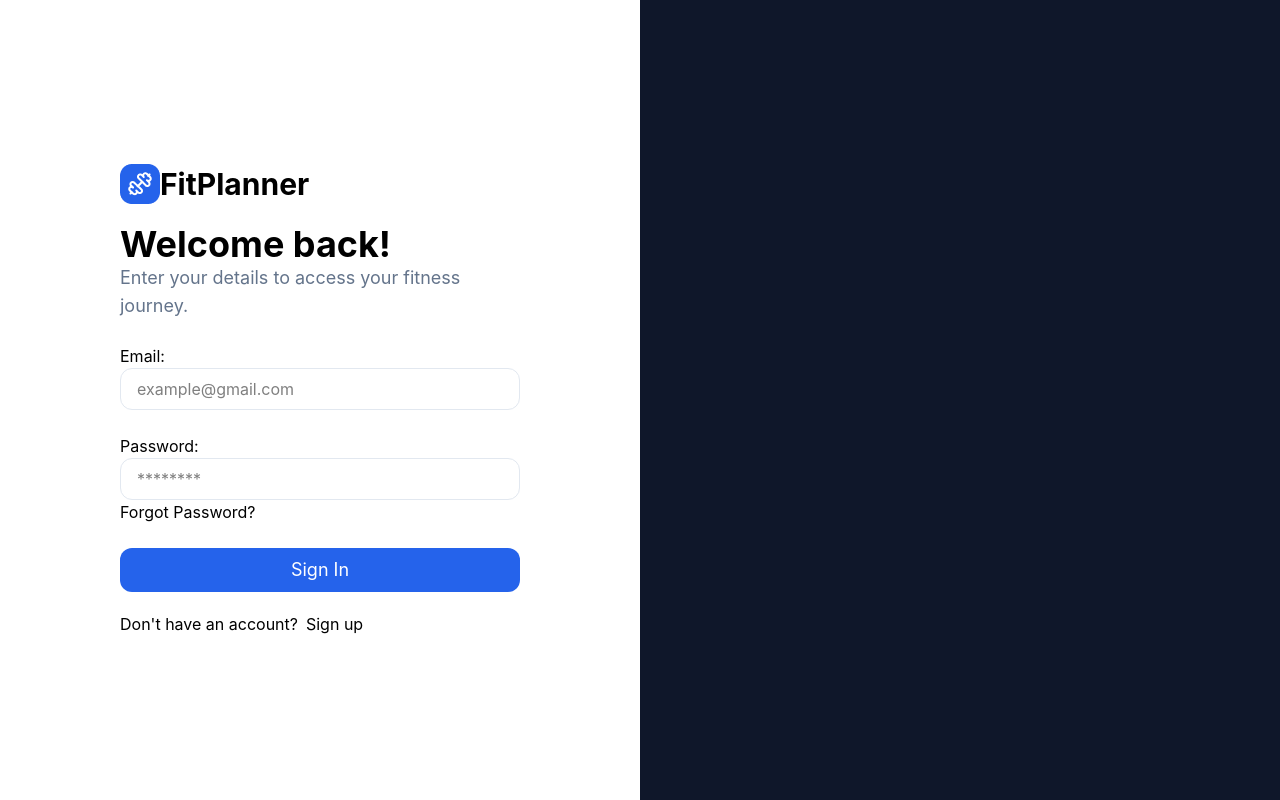
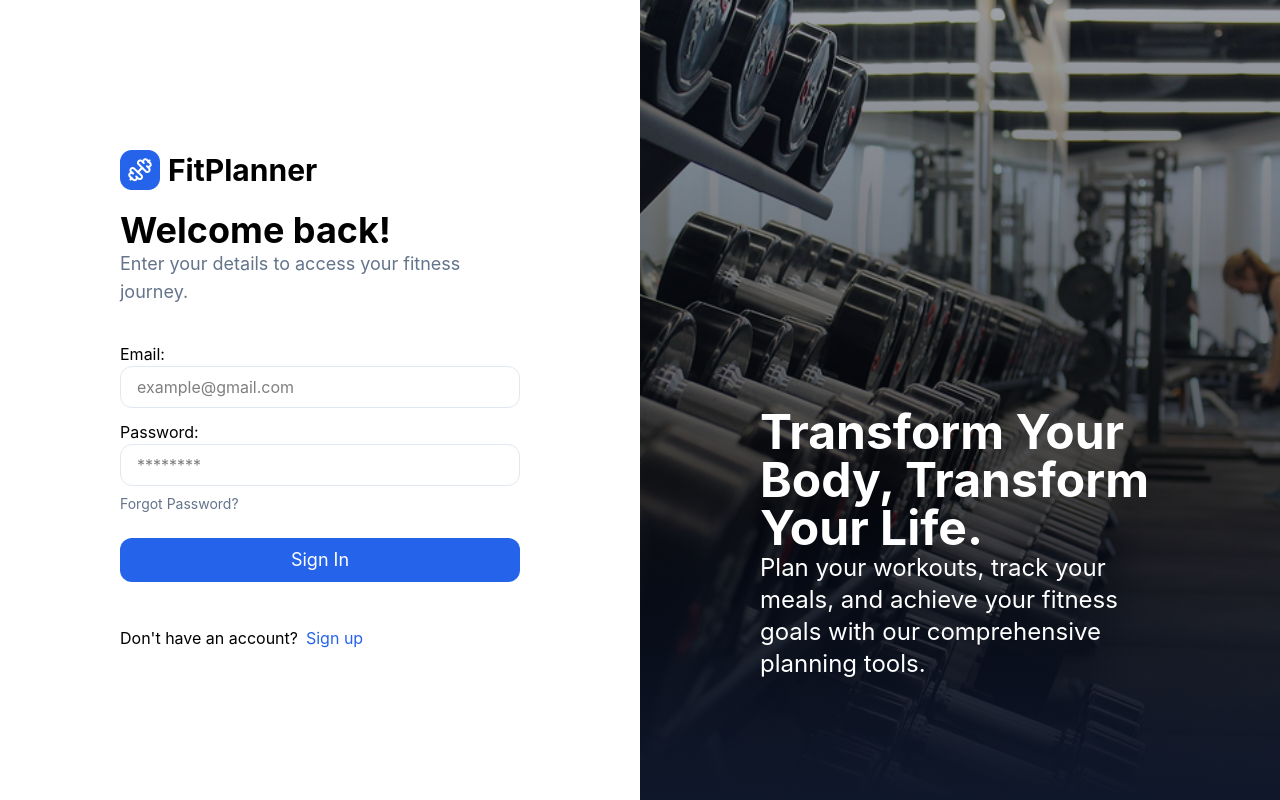
Before and after one commit to acesescon/FitPlaner, a React (Vite) app: page / in a window 1280 px wide. Built offline with nearby package versions, Linux system fonts and the light colour scheme.

Commit message:
login complete

```diff
--- /dev/null
+++ b/api/routes/login.js
@@ -0,0 +1,70 @@
+import { supabase } from "@/lib/supabase";
+import bcrypt from "bcryptjs";
+import jwt from "jsonwebtoken";
+
+export async function POST(req) {
+    try {
+        const body = await req.json();
+
+        const { email, password } = body;
+
+        if (!email || !password) {
+        return Response.json(
+            { error: "Email and password required" },
+            { status: 400 }
+        );
+        }
+
+        // find user
+        const { data: user, error } = await supabase
+        .from("users")
+        .select("*")
+        .eq("email", email)
+        .single();
+
+        if (error || !user) {
+        return Response.json(
+            { error: "Invalid credentials" },
+            { status: 401 }
+        );
+        }
+
+        // compare password
+        const validPassword = await bcrypt.compare(
+        password,
+        user.password_hash
+        );
+
+        if (!validPassword) {
+        return Response.json(
+            { error: "Invalid credentials" },
+            { status: 401 }
+        );
+        }
+
+        // create jwt
+        const token = jwt.sign(
+        {
+            id: user.id,
+            email: user.email,
+        },
+        process.env.JWT_SECRET,
+        { expiresIn: "7d" }
+        );
+
+        return Response.json({
+        message: "Login successful",
+        token,
+        user: {
+            id: user.id,
+            email: user.email,
+        },
+        });
+
+    } catch (err) {
+        return Response.json(
+        { error: err },
+        { status: 500 }
+        );
+    }
+}
--- a/package.json
+++ b/package.json
@@ -12,6 +12,8 @@
   "dependencies": {
     "@supabase/supabase-js": "^2.106.0",
     "@tailwindcss/vite": "^4.3.0",
+    "bcryptjs": "^3.0.3",
+    "jsonwebtoken": "^9.0.3",
     "react": "^19.2.5",
     "react-dom": "^19.2.5",
     "tailwindcss": "^4.3.0"
--- a/src/components/Login.jsx
+++ b/src/components/Login.jsx
@@ -1,45 +1,115 @@
+import { useState } from 'react'
 import logo from '../assets/FitPlanner_icon.png'
+import login_bg from '../assets/login_bg.png'
 
 export default function Login() {
+    const [email, setEmail] = useState('')
+    const [password, setPassword] = useState('')
+    const [error, setError] = useState('')
+    const [loading, setLoading] = useState(false)
+
+    async function handleSubmit(event) {
+        event.preventDefault()
+        setError('')
+        setLoading(true)
+
+        try {
+        const res = await fetch('/api/routes/login', {
+            method: 'POST',
+            headers: {
+            'Content-Type': 'application/json',
+            },
+            body: JSON.stringify({ email, password }),
+        })
+
+        const data = await res.json()
+
+        if (!res.ok) {
+            setError(data?.error || 'Login failed. Please try again.')
+            return
+        }
+
+        localStorage.setItem('token', data.token)
+        localStorage.setItem('user', JSON.stringify(data.user))
+        window.location.href = '/dashboard'
+        } catch (err) {
+        setError('Unable to connect. Please try again later.')
+        console.error('Login request failed:', err)
+        } finally {
+        setLoading(false)
+        }
+    }
+
     return (
-        <section className="flex flex-row ">
-            <div className="flex flex-col w-1/2 px-30 py-10 align-center h-screen justify-center">
-                <div className='flex items-center mb-5'>
-                    <img className=''
-                    src={logo}/>
-                    <h1 className='text-3xl font-bold'
-                    >FitPlanner</h1>
-                </div>
-                    <h1 className='font-bold text-4xl'
-                    >Welcome back!</h1>
-                    <p className='text-[var(--font-grey)] text-lg'
-                    >Enter your details to access your fitness journey.</p>
-                    <div className='flex flex-col py-6'>
-                        <label>Email:</label>
-                        <input className='border border-[#E2E8F0] py-2 px-4 rounded-xl'
-                        type="text"
-                        placeholder='example@gmail.com' />
-                    </div>
-                    <div className='flex flex-col pb-6'>
-                        <label>Password:</label>
-                        <input className='border border-[#E2E8F0] py-2 px-4 rounded-xl'
-                        type="password"
-                        placeholder='********' />
-                        <a>Forgot Password?</a>
-                    </div>
-                    <button className='bg-[var(--button-color)] text-white text-lg p-2 rounded-xl mb-5'
-                    >Sign In</button>
-                    <div className='flex gap-2'>
-                        <p>Don't have an account? </p>
-                        <a>Sign up</a>
-                    </div>
+        <section className="flex flex-row">
+        <div className="flex flex-col w-1/2 px-30 py-30 align-center h-screen justify-center">
+            <div className="flex items-center mb-5 gap-2">
+            <img src={logo} alt="FitPlanner logo" />
+            <h1 className="text-3xl font-bold">FitPlanner</h1>
             </div>
 
-            <div className='px-30 py-10 bg-[var(--font-black)] w-1/2'>
-                <div className="bg-[url('../assets/login_bg.png') w-screen">
+            <h1 className="font-bold text-4xl">Welcome back!</h1>
+            <p className="text-(--font-grey) text-lg">
+            Enter your details to access your fitness journey.
+            </p>
 
-                </div>
+            <form className="flex flex-col py-6" onSubmit={handleSubmit}>
+            <div className="flex flex-col py-3">
+                <label htmlFor="email">Email:</label>
+                <input
+                id="email"
+                className="border border-[#E2E8F0] py-2 px-4 rounded-xl"
+                type="email"
+                value={email}
+                onChange={(e) => setEmail(e.target.value)}
+                placeholder="example@gmail.com"
+                required
+                />
             </div>
+
+            <div className="flex flex-col pb-6">
+                <label htmlFor="password">Password:</label>
+                <input
+                id="password"
+                className="border border-[#E2E8F0] py-2 px-4 rounded-xl"
+                type="password"
+                value={password}
+                onChange={(e) => setPassword(e.target.value)}
+                placeholder="********"
+                required
+                />
+                <a href="/forgot-password" className="text-sm text-(--font-grey) mt-2">
+                Forgot Password?
+                </a>
+            </div>
+
+            {error && <p className="text-red-500 mb-4">{error}</p>}
+
+            <button
+                type="submit"
+                className="bg-(--button-color) text-white text-lg p-2 rounded-xl mb-5 disabled:opacity-50"
+                disabled={loading}
+            >
+                {loading ? 'Signing in...' : 'Sign In'}
+            </button>
+            </form>
+
+            <div className="flex gap-2">
+            <p>Don't have an account?</p>
+            <a href="/signup" className="text-(--button-color)">Sign up</a>
+            </div>
+        </div>
+
+        <div
+            className="relative flex flex-col px-30 py-30 bg-(--font-black) bg-cover bg-no-repeat bg-center w-1/2 text-white justify-end"
+            style={{ backgroundImage: `url(${login_bg})` }}
+        >
+            <div className="absolute inset-0 bg-linear-to-t from-[#0F172A] via-black/40 to-transparent" />
+            <h1 className="text-5xl font-bold z-10">Transform Your Body, Transform Your Life.</h1>
+            <p className="text-2xl z-10">
+            Plan your workouts, track your meals, and achieve your fitness goals with our comprehensive planning tools.
+            </p>
+        </div>
         </section>
     )
 }
```
Also changed, not shown: 1 other file (tests, documents, lock files or other folders).
